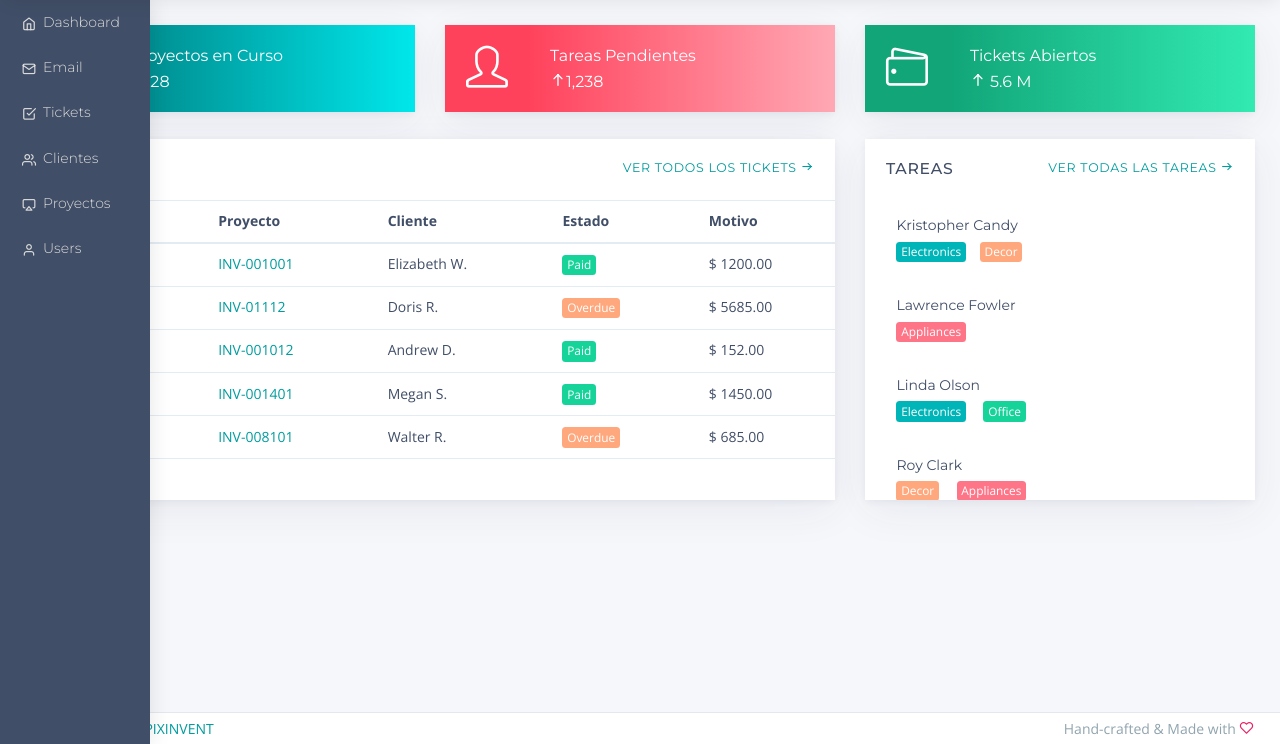
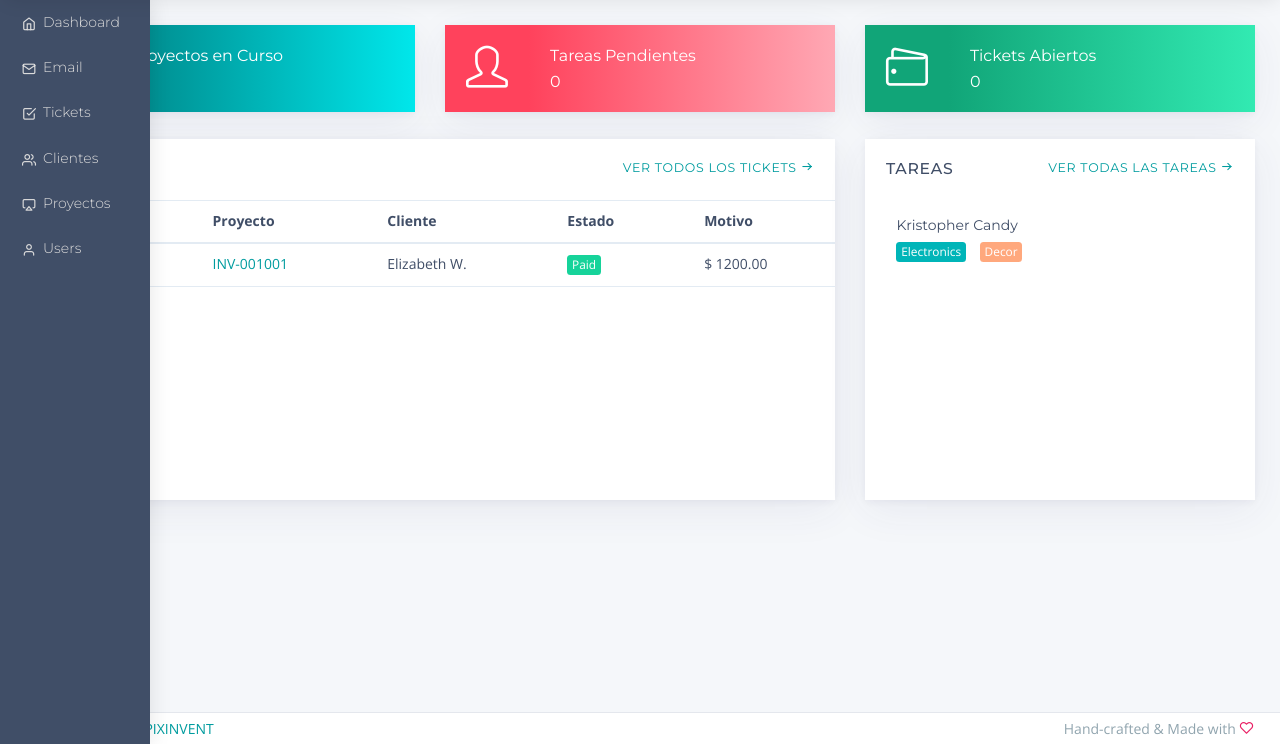
Before and after one commit to martinebel/project, a PHP site: page /dashboard.php in a window 1280 px wide. Shown: the part 56-800 px from the top of the page. Run offline with PHP 8.4, Linux system fonts and the light colour scheme; a user stored in the database is signed in; data comes from the database, SQL or seed files in the repository; tables that the repository leaves empty or names only in its code hold one stand-in row (values such as "Sample post"); some web fonts are replaced.

Commit message:
dashboard

```diff
--- /dev/null
+++ b/app-assets/actions/js/dashboard.js
@@ -0,0 +1,15 @@
+$.ajax({
+  url: 'app-assets/actions/php/dashboard.php?action=getStats',
+  async: true,
+  contentType: "application/json",
+  success: function(data) {
+    var obj=JSON.parse(data);
+    for(var i=0;i<obj.length;i++)
+    {
+      $("#totalProyectos").html(obj[i].projectCount);
+      $("#totalTareas").html(obj[i].taskCount);
+      $("#totalTickets").html(obj[i].ticketCount);
+    }
+
+  }
+});
--- /dev/null
+++ b/app-assets/actions/php/dashboard.php
@@ -0,0 +1,71 @@
+<?php
+require '../../../db.php';
+$array=array();
+
+switch ($_REQUEST["action"]) {
+  case 'getStats':
+  $totalProyectos=0;
+  $totalTareas=0;
+  $totalTickets=0;
+
+  $stmt = $dbh->prepare("select count(*) as numero from project_user inner join projects on projects.project_id=project_user.project_id where status='OPEN' and user_id=".$_SESSION["idusuario"]);
+  $stmt->execute();
+  $result = $stmt->fetchAll();
+  foreach($result as $row){
+    $totalProyectos=$row["numero"];
+  }
+
+  $stmt = $dbh->prepare("select count(*) as numero from task_user inner join tasks on tasks.task_id=task_user.task_id where status='OPEN' and user_id=".$_SESSION["idusuario"]);
+  $stmt->execute();
+  $result = $stmt->fetchAll();
+  foreach($result as $row){
+    $totalTareas=$row["numero"];
+  }
+
+  $stmt = $dbh->prepare("select count(*) as numero from ticket_user inner join tickets on tickets.ticket_id=ticket_user.task_id where status='OPEN' and user_id=".$_SESSION["idusuario"]);
+  $stmt->execute();
+  $result = $stmt->fetchAll();
+  foreach($result as $row){
+    $totalTickets=$row["numero"];
+  }
+
+  $listaTareas=array();
+  $listaTickets=array();
+
+  $stmt = $dbh->prepare("select tickets.*,projects.name from tickets inner join projects on projects.project_id=tickets.project_id where tickets.status<>'CLOSED' and assigned_to=".$_SESSION["idusuario"]);
+  $stmt->execute();
+  $result = $stmt->fetchAll();
+  foreach($result as $row){
+    array_push($listaTickets,array(
+      "ticket_id"=>$row["ticket_id"],
+      "project"=>$row["name"],
+      "status"=>$row["status"],
+      "subject"=>$row["subject"],
+      "date"=>$row["date_creation"]
+    ));
+  }
+
+  $stmt = $dbh->prepare("select tasks.*,projects.name as projectName,users.name from task_user inner join tasks on tasks.task_id=task_user.task_id inner join projects on projects.project_id=tasks.project_id inner join users on users.user_id=tasks.author_id where tasks.status<>'CLOSED' and task_user.user_id=".$_SESSION["idusuario"]);
+  $stmt->execute();
+  $result = $stmt->fetchAll();
+  foreach($result as $row){
+    array_push($listaTickets,array(
+      "task_id"=>$row["task_id"],
+      "project"=>$row["projectName"],
+      "status"=>$row["status"],
+      "user"=>$row["name"],
+      "title"=>$row["title"]
+    ));
+  }
+
+  array_push($array,array(
+    "projectCount"=>$totalProyectos,
+    "taskCount"=>$totalTareas,
+    "ticketCount"=>$totalTickets,
+    "ticketList"=>$listaTickets,
+    "taskList"=>$listaTareas
+  ));
+  echo json_encode($array);
+  break;
+}
+ ?>
--- a/dashboard.php
+++ b/dashboard.php
@@ -1,5 +1,6 @@
 <?php
 include 'header.php';
+
  ?>
 
 <!-- BEGIN: Content-->
@@ -18,7 +19,7 @@
                 </div>
                 <div class="p-2 bg-gradient-x-primary white media-body">
                     <h5>Proyectos en Curso</h5>
-                    <h5 class="text-bold-400 mb-0"><i class="ft-plus"></i> 28</h5>
+                    <h5 class="text-bold-400 mb-0" id="totalProyectos"> </h5>
                 </div>
             </div>
         </div>
@@ -33,7 +34,7 @@
                 </div>
                 <div class="p-2 bg-gradient-x-danger white media-body">
                     <h5>Tareas Pendientes</h5>
-                    <h5 class="text-bold-400 mb-0"><i class="ft-arrow-up"></i>1,238</h5>
+                    <h5 class="text-bold-400 mb-0" id="totalTareas"> </h5>
                 </div>
             </div>
         </div>
@@ -48,7 +49,7 @@
                 </div>
                 <div class="p-2 bg-gradient-x-success white media-body">
                     <h5>Tickets Abiertos</h5>
-                    <h5 class="text-bold-400 mb-0"><i class="ft-arrow-up"></i> 5.6 M</h5>
+                    <h5 class="text-bold-400 mb-0" id="totalTickets">  </h5>
                 </div>
             </div>
         </div>
@@ -62,7 +63,7 @@
       <div class="card">
           <div class="card-header">
               <h4 class="card-title">Tickets
-              <small class="float-right"><a href="project-summary.html" target="_blank">Ver Todos los Tickets <i class="ft-arrow-right"></i></a></small>
+              <small class="float-right"><a href="tickets.php" target="_blank">Ver Todos los Tickets <i class="ft-arrow-right"></i></a></small>
             </h4>
 
               <a class="heading-elements-toggle"><i class="fa fa-ellipsis-v font-medium-3"></i></a>
@@ -88,34 +89,6 @@
                               <td class="text-truncate"><span class="badge badge-success">Paid</span></td>
                               <td class="text-truncate">$ 1200.00</td>
                           </tr>
-                          <tr>
-                              <td class="text-truncate">PO-532521</td>
-                              <td class="text-truncate"><a href="#">INV-01112</a></td>
-                              <td class="text-truncate">Doris R.</td>
-                              <td class="text-truncate"><span class="badge badge-warning">Overdue</span></td>
-                              <td class="text-truncate">$ 5685.00</td>
-                          </tr>
-                          <tr>
-                              <td class="text-truncate">PO-05521</td>
-                              <td class="text-truncate"><a href="#">INV-001012</a></td>
-                              <td class="text-truncate">Andrew D.</td>
-                              <td class="text-truncate"><span class="badge badge-success">Paid</span></td>
-                              <td class="text-truncate">$ 152.00</td>
-                          </tr>
-                          <tr>
-                              <td class="text-truncate">PO-15521</td>
-                              <td class="text-truncate"><a href="#">INV-001401</a></td>
-                              <td class="text-truncate">Megan S.</td>
-                              <td class="text-truncate"><span class="badge badge-success">Paid</span></td>
-                              <td class="text-truncate">$ 1450.00</td>
-                          </tr>
-                          <tr>
-                              <td class="text-truncate">PO-32521</td>
-                              <td class="text-truncate"><a href="#">INV-008101</a></td>
-                              <td class="text-truncate">Walter R.</td>
-                              <td class="text-truncate"><span class="badge badge-warning">Overdue</span></td>
-                              <td class="text-truncate">$ 685.00</td>
-                          </tr>
                       </tbody>
                   </table>
               </div>
@@ -127,7 +100,7 @@
     <div class="card">
         <div class="card-header">
             <h4 class="card-title">Tareas
-            <small class="float-right"><a href="project-summary.html" target="_blank">Ver Todas las Tareas <i class="ft-arrow-right"></i></a></small></h4>
+            <small class="float-right"><a href="tasks.php" target="_blank">Ver Todas las Tareas <i class="ft-arrow-right"></i></a></small></h4>
             <a class="heading-elements-toggle"><i class="fa fa-ellipsis-v font-medium-3"></i></a>
 
         </div>
@@ -138,41 +111,6 @@
                     <div class="media-body w-100">
                         <h6 class="list-group-item-heading">Kristopher Candy</h6>
                         <p class="list-group-item-text mb-0"><span class="badge badge-primary">Electronics</span><span class="badge badge-warning ml-1">Decor</span></p>
-                    </div>
-                </a>
-                <a href="#" class="media border-0">
-
-                    <div class="media-body w-100">
-                        <h6 class="list-group-item-heading">Lawrence Fowler</h6>
-                        <p class="list-group-item-text mb-0"><span class="badge badge-danger">Appliances</span></p>
-                    </div>
-                </a>
-                <a href="#" class="media border-0">
-
-                    <div class="media-body w-100">
-                        <h6 class="list-group-item-heading">Linda Olson</h6>
-                        <p class="list-group-item-text mb-0"><span class="badge badge-primary">Electronics</span> <span class="badge badge-success ml-1">Office</span></p>
-                    </div>
-                </a>
-                <a href="#" class="media border-0">
-
-                    <div class="media-body w-100">
-                        <h6 class="list-group-item-heading">Roy Clark</h6>
-                        <p class="list-group-item-text mb-0"><span class="badge badge-warning">Decor</span> <span class="badge badge-danger ml-1">Appliances</span></p>
-                    </div>
-                </a>
-                <a href="#" class="media border-0">
-
-                    <div class="media-body w-100">
-                        <h6 class="list-group-item-heading">Kristopher Candy</h6>
-                        <p class="list-group-item-text mb-0"><span class="badge badge-primary">Electronics</span><span class="badge badge-warning ml-1">Decor</span></p>
-                    </div>
-                </a>
-                <a href="#" class="media border-0">
-
-                    <div class="media-body w-100">
-                        <h6 class="list-group-item-heading">Lawrence Fowler</h6>
-                        <p class="list-group-item-text mb-0"><span class="badge badge-danger">Appliances</span></p>
                     </div>
                 </a>
             </div>
@@ -190,3 +128,4 @@
 <?php
 include 'footer.php';
  ?>
+<script src="app-assets/actions/js/dashboard.js"></script>
```
